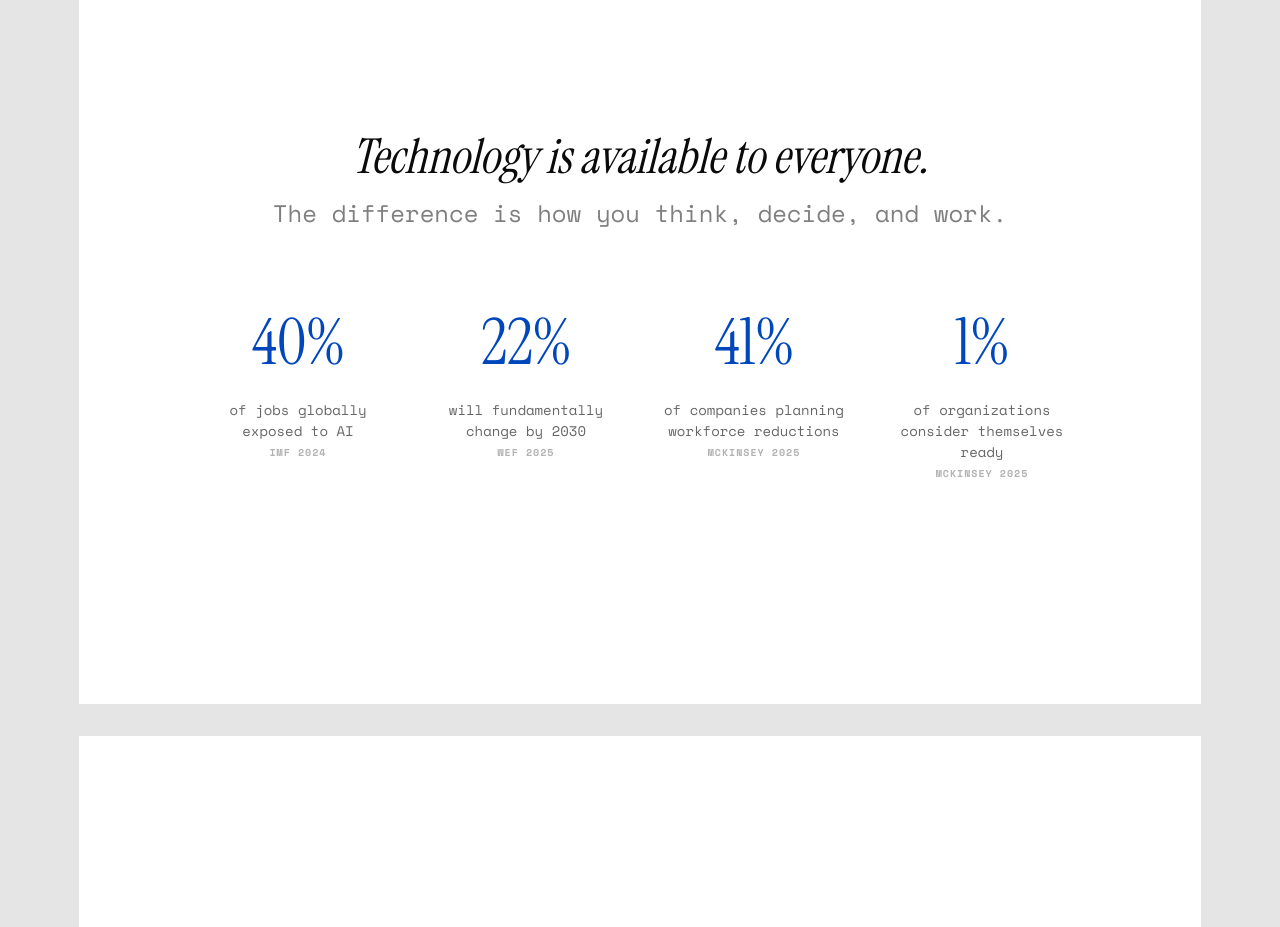
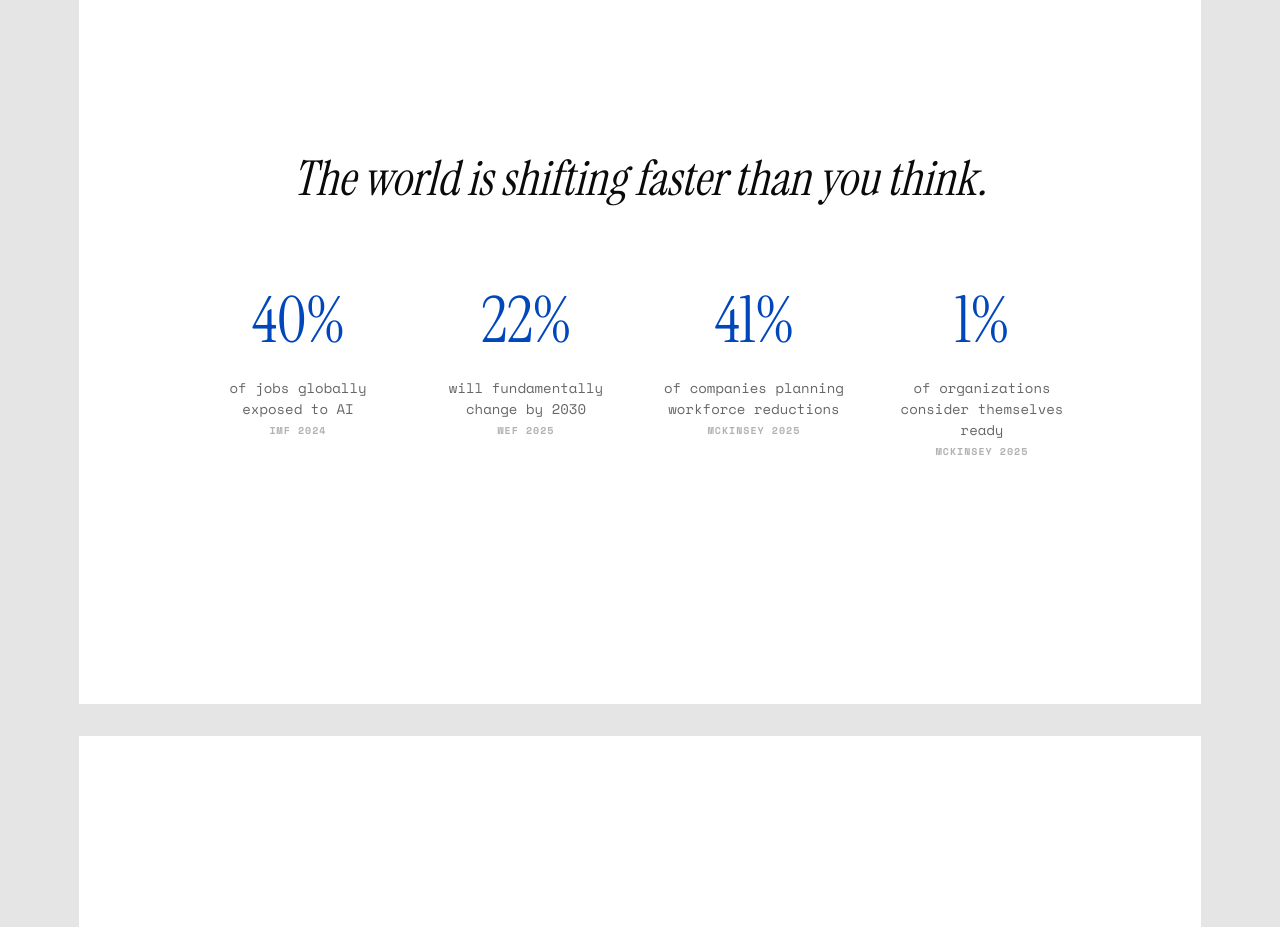
Before and after one commit to princeofwellness/researchlab, a Next.js app: page /public/onepager in a window 1280 px wide. Shown: the part 960-1887 px from the top of the page. Built offline with nearby package versions, Linux system fonts and the light colour scheme.

Commit message:
Stats headline: Svet sa mení rýchlejšie než si myslíš — frames data as urgency

```diff
--- a/src/app/public/onepager/page.tsx
+++ b/src/app/public/onepager/page.tsx
@@ -15,8 +15,8 @@ export default function PublicOnePager() {
                 info: "BRATISLAVA \u00b7 FEB 26 \u00b7 from \u20ac99"
             },
             stats: {
-                headline: "Technology is available to everyone.",
-                subline: "The difference is how you think, decide, and work.",
+                headline: "The world is shifting faster than you think.",
+                subline: "",
                 items: [
                     { value: "40%", label: "of jobs globally exposed to AI", source: "IMF 2024" },
                     { value: "22%", label: "will fundamentally change by 2030", source: "WEF 2025" },
@@ -90,8 +90,8 @@ export default function PublicOnePager() {
                 info: "BRATISLAVA \u00b7 26.2. \u00b7 od 99 eur"
             },
             stats: {
-                headline: "Technológia je dostupná všetkým.",
-                subline: "Rozdiel robí spôsob myslenia, rozhodovania a práce.",
+                headline: "Svet sa mení rýchlejšie, než si myslíš.",
+                subline: "",
                 items: [
                     { value: "40%", label: "pracovných pozícií vystavených vplyvu AI", source: "IMF 2024" },
                     { value: "22%", label: "pracovných miest sa do 2030 zásadne zmení", source: "WEF 2025" },
```
